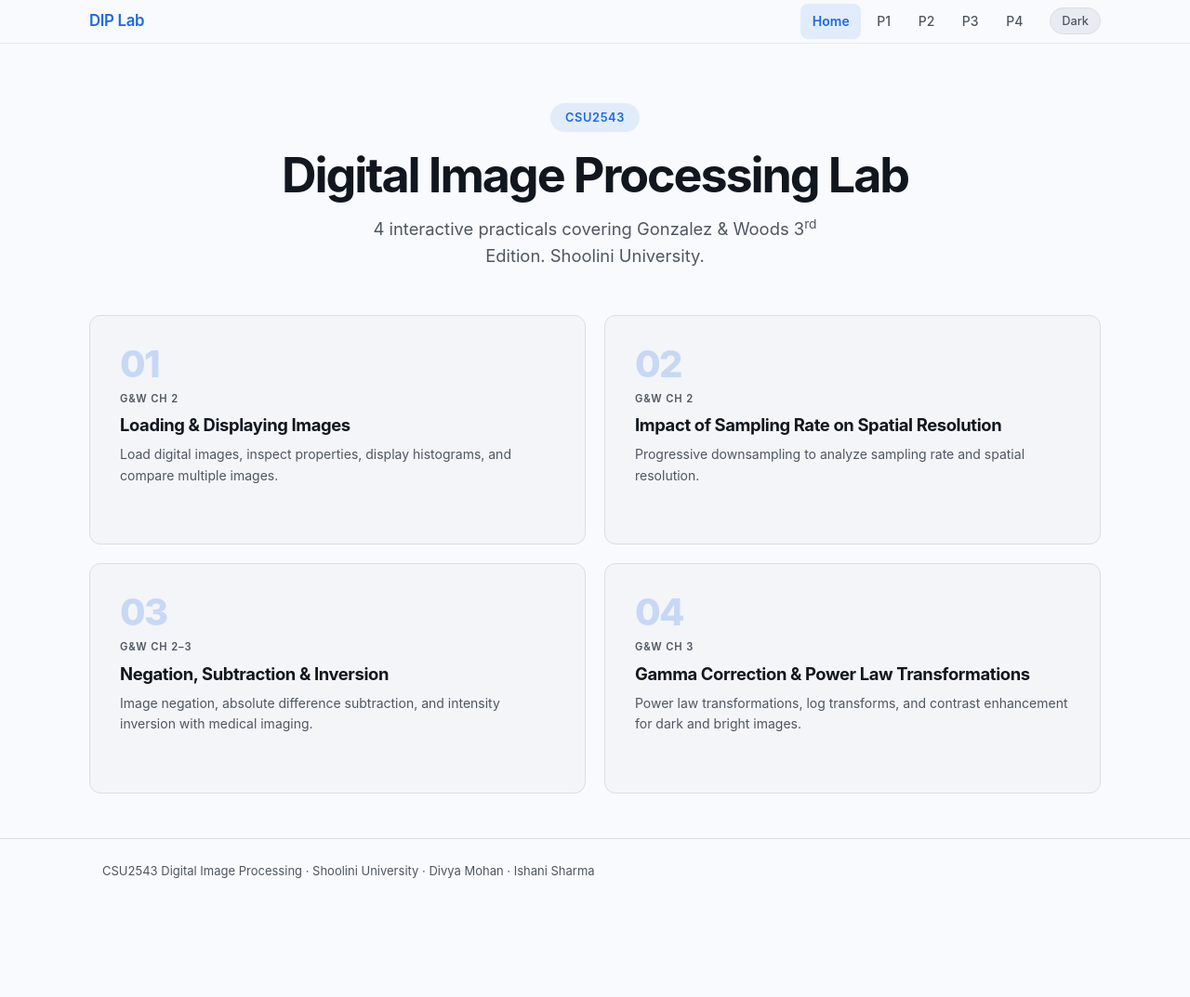
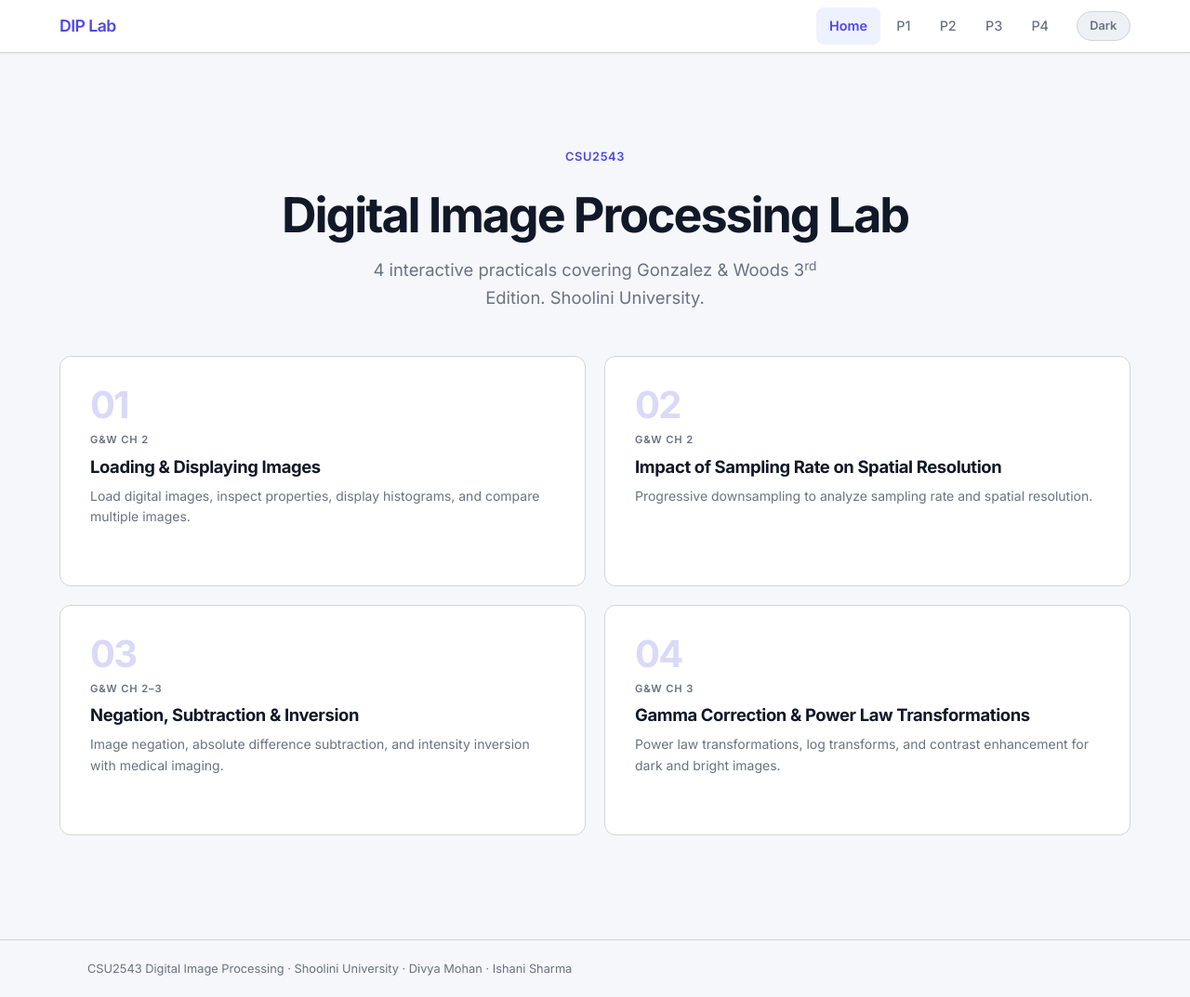
Before and after one commit to divyamohan1993/dip-practical, a Flask app: page / in a window 1280 px wide. Shown: the whole page at 93% size. Before the commit the page ends 945 px from the top, so only its background shows below. Run offline with Flask 3, Linux system fonts and the light colour scheme.

Commit message:
Fix CSS: replace OKLCH with hex colors, much stronger visual contrast
OKLCH colors were not rendering in Edge, making cards/buttons invisible.
Switched to proven hex color palette (indigo accent on warm gray surfaces).
Cards now have visible white backgrounds, proper borders, shadow depth.
Buttons are solid indigo with white text and hover effects.

Co-Authored-By: Claude Opus 4.6 (1M context) <noreply@anthropic.com>

```diff
--- a/app/static/css/base.css
+++ b/app/static/css/base.css
@@ -1,286 +1,211 @@
-/* DIP Practical — Design System · OKLCH · Fluid Type · Spring Easing */
+/* DIP Practical — Design System */
 
-/* 1. Reset */
 *, *::before, *::after { box-sizing: border-box; margin: 0; padding: 0; }
 
-/* 2. Design Tokens — Light */
+/* --- Tokens: Light --- */
 :root {
-    --bg: oklch(98.5% 0.004 260);
-    --surface-1: oklch(97% 0.005 260);
-    --surface-2: oklch(94% 0.008 260);
-    --border: oklch(90% 0.01 260);
-    --text: oklch(20% 0.02 260);
-    --text-muted: oklch(45% 0.02 260);
-    --accent: oklch(55% 0.2 260);
-    --accent-hover: oklch(50% 0.22 260);
-    --accent-subtle: oklch(55% 0.2 260 / 0.1);
-    --success: oklch(52% 0.17 155);
-    --error: oklch(55% 0.22 25);
-    --warning: oklch(62% 0.18 75);
-    --font-sans: -apple-system, BlinkMacSystemFont, 'Inter', 'Segoe UI', system-ui, sans-serif;
-    --font-mono: 'JetBrains Mono', 'Fira Code', ui-monospace, monospace;
-    --radius-sm: 0.25rem;
+    --bg: #f5f7fa;
+    --surface-1: #ffffff;
+    --surface-2: #edf0f5;
+    --surface-3: #e2e6ed;
+    --border: #d1d5db;
+    --border-hover: #9ca3af;
+    --text: #111827;
+    --text-secondary: #374151;
+    --text-muted: #6b7280;
+    --accent: #4f46e5;
+    --accent-hover: #4338ca;
+    --accent-light: #eef2ff;
+    --accent-text: #3730a3;
+    --success: #059669;
+    --error: #dc2626;
+    --warning: #d97706;
+    --font-sans: 'Inter', -apple-system, BlinkMacSystemFont, 'Segoe UI', system-ui, sans-serif;
+    --font-mono: 'JetBrains Mono', 'Fira Code', ui-monospace, 'Cascadia Code', monospace;
+    --radius-sm: 0.375rem;
     --radius-md: 0.5rem;
     --radius-lg: 0.75rem;
+    --radius-xl: 1rem;
     --radius-full: 9999px;
-    --shadow-sm: 0 1px 2px oklch(20% 0.01 260 / 0.05);
-    --shadow-md: 0 4px 12px oklch(20% 0.01 260 / 0.08);
-    --shadow-lg: 0 12px 32px oklch(20% 0.01 260 / 0.1);
+    --shadow-sm: 0 1px 2px rgba(0,0,0,0.05);
+    --shadow-md: 0 4px 6px -1px rgba(0,0,0,0.07), 0 2px 4px -2px rgba(0,0,0,0.05);
+    --shadow-lg: 0 10px 25px -5px rgba(0,0,0,0.1), 0 8px 10px -6px rgba(0,0,0,0.04);
+    --shadow-xl: 0 20px 40px -8px rgba(0,0,0,0.12);
     --ease-spring: cubic-bezier(0.34, 1.56, 0.64, 1);
     --ease-out: cubic-bezier(0.16, 1, 0.3, 1);
-    --duration: 0.2s;
-    --nav-bg: oklch(98.5% 0.004 260 / 0.8);
-    --nav-border: oklch(90% 0.01 260 / 0.6);
 }
 
-/* 2b. Dark */
+/* --- Tokens: Dark --- */
 [data-theme="dark"] {
-    --bg: oklch(13% 0.01 260);
-    --surface-1: oklch(18% 0.012 260);
-    --surface-2: oklch(23% 0.014 260);
-    --border: oklch(28% 0.015 260);
-    --text: oklch(92% 0.01 260);
-    --text-muted: oklch(60% 0.015 260);
-    --accent: oklch(70% 0.18 260);
-    --accent-hover: oklch(75% 0.2 260);
-    --accent-subtle: oklch(70% 0.18 260 / 0.12);
-    --success: oklch(72% 0.17 155);
-    --error: oklch(72% 0.2 25);
-    --warning: oklch(78% 0.15 75);
-    --shadow-sm: 0 1px 2px oklch(0% 0 0 / 0.2);
-    --shadow-md: 0 4px 12px oklch(0% 0 0 / 0.3);
-    --shadow-lg: 0 12px 32px oklch(0% 0 0 / 0.4);
-    --nav-bg: oklch(13% 0.01 260 / 0.8);
-    --nav-border: oklch(28% 0.015 260 / 0.6);
+    --bg: #0f1117;
+    --surface-1: #1a1d2e;
+    --surface-2: #252836;
+    --surface-3: #2f3344;
+    --border: #374151;
+    --border-hover: #4b5563;
+    --text: #f3f4f6;
+    --text-secondary: #d1d5db;
+    --text-muted: #9ca3af;
+    --accent: #818cf8;
+    --accent-hover: #a5b4fc;
+    --accent-light: rgba(129,140,248,0.12);
+    --accent-text: #c7d2fe;
+    --success: #34d399;
+    --error: #f87171;
+    --warning: #fbbf24;
+    --shadow-sm: 0 1px 2px rgba(0,0,0,0.3);
+    --shadow-md: 0 4px 6px rgba(0,0,0,0.4);
+    --shadow-lg: 0 10px 25px rgba(0,0,0,0.5);
+    --shadow-xl: 0 20px 40px rgba(0,0,0,0.6);
 }
 
-/* Theme transition — toggled via JS */
+/* Theme transition */
 .theme-transitioning, .theme-transitioning *, .theme-transitioning *::before, .theme-transitioning *::after {
-    transition: background-color 0.3s var(--ease-out), color 0.3s var(--ease-out),
-                border-color 0.3s var(--ease-out), box-shadow 0.3s var(--ease-out) !important;
+    transition: background-color 0.3s ease, color 0.3s ease, border-color 0.3s ease, box-shadow 0.3s ease !important;
 }
 
-/* 3. Typography */
-html { scroll-behavior: smooth; -webkit-text-size-adjust: 100%; text-size-adjust: 100%; }
-
+/* --- Typography --- */
+html { scroll-behavior: smooth; }
 body {
     font-family: var(--font-sans);
     background: var(--bg);
     color: var(--text);
-    font-size: clamp(0.9375rem, 0.875rem + 0.25vw, 1.0625rem);
+    font-size: 16px;
     line-height: 1.65;
     min-height: 100vh;
     -webkit-font-smoothing: antialiased;
-    -moz-osx-font-smoothing: grayscale;
+}
+h1, h2, h3, h4, h5, h6 { font-family: var(--font-sans); color: var(--text); font-weight: 700; letter-spacing: -0.025em; line-height: 1.25; }
+h1 { font-size: clamp(1.875rem, 1.5rem + 1.5vw, 2.75rem); }
+h2 { font-size: clamp(1.5rem, 1.25rem + 1vw, 2rem); margin-bottom: 1.5rem; }
+h3 { font-size: clamp(1.125rem, 1rem + 0.5vw, 1.375rem); }
+h4 { font-size: 1.125rem; }
+a { color: var(--accent); text-decoration: none; transition: color 0.15s; }
+a:hover { color: var(--accent-hover); }
+code, pre { font-family: var(--font-mono); font-size: 0.875em; }
+code { background: var(--surface-2); padding: 0.125em 0.375em; border-radius: var(--radius-sm); }
+p { max-width: 72ch; }
+
+/* --- Layout --- */
+.container { width: 100%; max-width: 1200px; margin: 0 auto; padding: 0 1.5rem; }
+#main-content { padding: 2rem 0 4rem; }
+#main-content > .container > h2:first-child {
+    padding-bottom: 0.75rem;
+    border-bottom: 3px solid var(--accent);
+    display: inline-block;
+    margin-bottom: 2rem;
 }
 
-h1, h2, h3, h4, h5, h6 {
-    font-family: var(--font-sans);
-    color: var(--text);
-    font-weight: 650;
-    letter-spacing: -0.03em;
-    line-height: 1.2;
+/* --- Navbar --- */
+.dip-navbar {
+    position: sticky; top: 0; z-index: 100;
+    background: var(--surface-1);
+    border-bottom: 1px solid var(--border);
+    box-shadow: var(--shadow-sm);
 }
-h1 { font-size: clamp(1.75rem, 1.4rem + 1.5vw, 2.75rem); }
-h2 { font-size: clamp(1.35rem, 1.15rem + 1vw, 2rem); }
-h3 { font-size: clamp(1.15rem, 1rem + 0.6vw, 1.5rem); }
-h4 { font-size: clamp(1rem, 0.95rem + 0.3vw, 1.2rem); }
-p { max-width: 68ch; }
+[data-theme="dark"] .dip-navbar { background: rgba(15,17,23,0.95); backdrop-filter: blur(12px); -webkit-backdrop-filter: blur(12px); }
+.dip-navbar .navbar-brand { font-weight: 800; font-size: 1.1rem; color: var(--accent) !important; letter-spacing: -0.03em; }
+.dip-navbar .nav-link {
+    color: var(--text-muted) !important; font-weight: 500; font-size: 0.9rem;
+    padding: 0.5rem 0.85rem !important; border-radius: var(--radius-md);
+    transition: all 0.15s ease;
+}
+.dip-navbar .nav-link:hover { color: var(--text) !important; background: var(--surface-2); }
+.dip-navbar .nav-link.active { color: var(--accent) !important; background: var(--accent-light); font-weight: 600; }
+.dip-navbar .navbar-toggler { border: 1px solid var(--border); padding: 0.35rem 0.6rem; }
+.dip-navbar .navbar-toggler-icon { width: 1.2em; height: 1.2em; }
+[data-theme="dark"] .dip-navbar .navbar-toggler-icon { filter: invert(1); }
 
-/* Page title */
-main > .container > h2:first-child {
-    margin-bottom: 1.75rem;
-    padding-bottom: 1rem;
-    border-bottom: 2px solid var(--accent);
-    display: inline-block;
+/* --- Theme Toggle --- */
+.theme-toggle {
+    padding: 0.35rem 0.85rem; margin-left: 0.75rem;
+    border: 1px solid var(--border); border-radius: var(--radius-full);
+    background: var(--surface-2); color: var(--text-muted);
+    font-size: 0.8rem; font-weight: 600; cursor: pointer;
+    transition: all 0.15s ease;
 }
+.theme-toggle:hover { border-color: var(--accent); color: var(--accent); background: var(--accent-light); }
 
-a { color: var(--accent); text-decoration: none; transition: color var(--duration) var(--ease-out); }
-a:hover { color: var(--accent-hover); }
-code, pre, .code-block { font-family: var(--font-mono); font-size: 0.9em; }
-
-/* 4. Layout */
-.container { width: 100%; max-width: 72rem; margin-inline: auto; padding-inline: clamp(1rem, 0.5rem + 2vw, 2rem); }
-.main-content { max-width: 72rem; margin-inline: auto; padding: clamp(1.5rem, 1rem + 2vw, 3rem) clamp(1rem, 0.5rem + 2vw, 2rem) 4rem; }
-
-/* 5. Navigation */
-.dip-navbar {
-    position: sticky;
-    top: 0;
-    z-index: 100;
-    background: var(--nav-bg);
-    backdrop-filter: blur(12px);
-    -webkit-backdrop-filter: blur(12px);
-    border-bottom: 1px solid var(--nav-border);
-    padding: 0.25rem 0;
-}
-.dip-navbar .navbar-brand {
-    font-weight: 700; font-size: 1.05rem; color: var(--accent) !important; letter-spacing: -0.02em;
-}
-.dip-navbar .nav-link {
-    color: var(--text-muted) !important;
-    font-weight: 500;
-    font-size: 0.875rem;
-    padding: 0.45rem 0.8rem !important;
-    border-radius: var(--radius-md);
-    transition: color var(--duration) var(--ease-out), background var(--duration) var(--ease-out);
-}
-.dip-navbar .nav-link:hover { color: var(--text) !important; background: var(--accent-subtle); }
-.dip-navbar .nav-link.active {
-    color: var(--accent) !important;
-    background: var(--accent-subtle);
-    font-weight: 600;
-}
-.dip-navbar .nav-item { position: relative; }
-.dip-navbar .navbar-toggler { color: var(--text); border: 1px solid var(--border); }
-.dip-navbar .navbar-toggler-icon { filter: var(--toggler-filter, none); }
-[data-theme="dark"] { --toggler-filter: invert(1); }
-
-/* 6. Theme Toggle */
-.theme-toggle {
-    display: inline-flex;
-    align-items: center;
-    justify-content: center;
-    padding: 0.25rem 0.75rem;
-    margin-left: 0.75rem;
-    border: 1px solid var(--border);
-    border-radius: var(--radius-full);
-    background: var(--surface-2);
-    color: var(--text-muted);
-    font-size: 0.8rem;
-    font-weight: 500;
-    cursor: pointer;
-    flex-shrink: 0;
-    transition: background var(--duration) var(--ease-out), border-color var(--duration) var(--ease-out), color var(--duration) var(--ease-out);
-}
-.theme-toggle:hover { border-color: var(--accent); color: var(--text); }
-
-/* 7. Footer */
-.dip-footer { border-top: 1px solid var(--border); padding: 1.5rem 0; text-align: center; font-size: 0.8125rem; color: var(--text-muted); line-height: 1.7; }
-.dip-footer .footer-inner p { margin-bottom: 0.1rem; }
-.dip-footer .footer-course { font-weight: 600; font-size: 0.875rem; color: var(--text); margin-bottom: 0.25rem; }
-.dip-footer .footer-people .footer-sep { margin: 0 0.4rem; opacity: 0.4; }
-.dip-footer .footer-textbook { opacity: 0.65; }
-.dip-footer .footer-institution { opacity: 0.55; font-size: 0.75rem; }
-.dip-footer .footer-link a { color: var(--accent); font-weight: 600; }
-.dip-footer .footer-link a:hover { color: var(--accent-hover); }
-
-/* Site footer (simple) */
-.site-footer { border-top: 1px solid var(--border); padding: 1.5rem 0; text-align: center; color: var(--text-muted); font-size: 0.8125rem; }
+/* --- Footer --- */
+.site-footer { border-top: 1px solid var(--border); padding: 1.25rem 0; text-align: center; font-size: 0.8rem; color: var(--text-muted); }
 .site-footer p { margin: 0; }
 
-/* 8. Toast */
+/* --- Toast --- */
 .toast {
     position: fixed; bottom: 1.5rem; right: 1.5rem;
     background: var(--surface-1); color: var(--text);
-    padding: 0.75rem 1.25rem;
-    border-radius: var(--radius-lg);
-    border: 1px solid var(--border);
-    border-left: 3px solid var(--accent);
-    box-shadow: var(--shadow-lg);
-    font-size: 0.875rem; z-index: 1000;
+    padding: 0.875rem 1.25rem; border-radius: var(--radius-lg);
+    border: 1px solid var(--border); border-left: 4px solid var(--accent);
+    box-shadow: var(--shadow-lg); font-size: 0.875rem; z-index: 1000;
     transform: translateY(120%); opacity: 0;
-    transition: transform 0.35s var(--ease-spring), opacity 0.25s var(--ease-out);
+    transition: transform 0.35s var(--ease-spring), opacity 0.2s ease;
 }
 .toast.visible { transform: translateY(0); opacity: 1; }
-.toast.toast-success { border-left-color: var(--success); }
-.toast.toast-error { border-left-color: var(--error); }
 
-/* 9. Loading */
+/* --- Loading --- */
 .loading-spinner { display: inline-flex; align-items: center; gap: 0.5rem; color: var(--text-muted); font-size: 0.875rem; }
 .loading-spinner::before {
-    content: ''; width: 1.125rem; height: 1.125rem;
+    content: ''; width: 18px; height: 18px;
     border: 2px solid var(--border); border-top-color: var(--accent);
     border-radius: 50%; animation: spin 0.7s linear infinite;
 }
 @keyframes spin { to { transform: rotate(360deg); } }
 .loading-overlay {
-    position: absolute; inset: 0;
-    background: oklch(from var(--bg) l c h / 0.7);
-    backdrop-filter: blur(4px); -webkit-backdrop-filter: blur(4px);
+    position: absolute; inset: 0; background: rgba(255,255,255,0.8);
     display: flex; align-items: center; justify-content: center;
     z-index: 10; border-radius: var(--radius-lg);
 }
+[data-theme="dark"] .loading-overlay { background: rgba(15,17,23,0.8); }
 
-/* 10. Utilities */
+/* --- Utilities --- */
 .hidden { display: none !important; }
 .text-center { text-align: center; }
 .mt-1 { margin-top: 0.5rem; }
 .mt-2 { margin-top: 1rem; }
-.mt-3 { margin-top: 1.5rem; }
 .mb-1 { margin-bottom: 0.5rem; }
 .mb-2 { margin-bottom: 1rem; }
-.relative { position: relative; }
-.coming-soon { text-align: center; padding: 3rem 1.5rem; }
-.coming-soon-badge {
-    display: inline-block; background: var(--accent); color: white;
-    padding: 0.4rem 1.25rem; border-radius: var(--radius-full);
-    font-size: 0.75rem; font-weight: 600; letter-spacing: 0.1em;
-    text-transform: uppercase; margin-bottom: 0.75rem;
-}
-.coming-soon h3 { font-size: clamp(1.1rem, 1rem + 0.5vw, 1.35rem); margin-bottom: 0.4rem; }
-.coming-soon p { color: var(--text-muted); font-size: 0.9rem; max-width: 32rem; margin-inline: auto; }
 
-/* 11. Accessibility */
+/* --- Accessibility --- */
 .skip-link {
     position: absolute; top: -100%; left: 1rem; z-index: 10000;
-    background: var(--accent); color: white;
-    padding: 0.6rem 1.25rem;
+    background: var(--accent); color: #fff; padding: 0.6rem 1.25rem;
     border-radius: 0 0 var(--radius-md) var(--radius-md);
     font-weight: 600; font-size: 0.875rem; text-decoration: none;
-    transition: top var(--duration) var(--ease-out);
 }
-.skip-link:focus { top: 0; }
+.skip-link:focus { top: 0; color: #fff; }
 :focus-visible { outline: 2px solid var(--accent); outline-offset: 2px; }
-a:focus-visible, button:focus-visible, [tabindex]:focus-visible,
-input:focus-visible, select:focus-visible, textarea:focus-visible {
-    outline: 2px solid var(--accent); outline-offset: 3px; border-radius: var(--radius-sm);
-}
-.sr-only {
-    position: absolute; width: 1px; height: 1px; padding: 0; margin: -1px;
-    overflow: hidden; clip: rect(0, 0, 0, 0); white-space: nowrap; border: 0;
-}
+.sr-only { position: absolute; width: 1px; height: 1px; padding: 0; margin: -1px; overflow: hidden; clip: rect(0,0,0,0); white-space: nowrap; border: 0; }
 @media (prefers-reduced-motion: reduce) {
-    *, *::before, *::after {
-        animation-duration: 0.01ms !important; animation-iteration-count: 1 !important;
-        transition-duration: 0.01ms !important; scroll-behavior: auto !important;
-    }
-    html { scroll-behavior: auto; }
-}
-@supports not (backdrop-filter: blur(1px)) {
-    .dip-navbar { background: var(--surface-1); }
+    *, *::before, *::after { animation-duration: 0.01ms !important; transition-duration: 0.01ms !important; scroll-behavior: auto !important; }
 }
 
-/* 12. Print */
+/* --- Print --- */
 .print-front-page, .print-header { display: none; }
 @media print {
     .print-front-page {
         display: flex !important; flex-direction: column; align-items: center; justify-content: center;
-        min-height: 100vh; page-break-after: always; text-align: center;
-        font-family: var(--font-sans), 'Times New Roman', serif;
-        padding: 3rem 2rem; background: white !important; color: black !important;
+        min-height: 100vh; page-break-after: always; text-align: center; padding: 3rem 2rem;
+        background: white !important; color: black !important;
     }
-    .print-front-page .university-name { font-size: 1.6rem; font-weight: 700; text-transform: uppercase; letter-spacing: 0.05em; margin-bottom: 0.5rem; }
+    .print-front-page .university-name { font-size: 1.6rem; font-weight: 700; text-transform: uppercase; margin-bottom: 0.5rem; }
     .print-front-page .department { font-size: 1rem; margin-bottom: 2rem; color: #333; }
-    .print-front-page .subject-title { font-size: 2rem; font-weight: 700; margin-bottom: 0.5rem; border-top: 2px solid #333; border-bottom: 2px solid #333; padding: 0.75rem 2rem; }
+    .print-front-page .subject-title { font-size: 2rem; font-weight: 700; border-top: 2px solid #333; border-bottom: 2px solid #333; padding: 0.75rem 2rem; margin-bottom: 0.5rem; }
     .print-front-page .subject-code { font-size: 1.1rem; font-weight: 600; color: #555; margin-bottom: 2.5rem; }
     .print-front-page .practical-title { font-size: 1.4rem; font-weight: 600; margin-bottom: 3rem; }
     .print-front-page .details-table { border-collapse: collapse; font-size: 1rem; margin: 0 auto; text-align: left; }
-    .print-front-page .details-table td { padding: 0.4rem 1rem; vertical-align: top; }
-    .print-front-page .details-table td:first-child { font-weight: 700; white-space: nowrap; }
-    .print-front-page .session { margin-top: 2.5rem; font-size: 1rem; color: #555; }
+    .print-front-page .details-table td { padding: 0.4rem 1rem; }
+    .print-front-page .details-table td:first-child { font-weight: 700; }
+    .print-front-page .session { margin-top: 2.5rem; color: #555; }
     .dip-navbar, .theme-toggle, .skip-link, #toast, .btn-run, .image-select, select,
-    .btn-pair, input[type="range"], .slider-group, .no-print, footer, .main-header, .university-banner { display: none !important; }
-    body { background: white !important; color: black !important; font-size: 11pt; line-height: 1.5; }
-    .main-content { padding: 0 !important; margin: 0 !important; }
+    .btn-pair, input[type="range"], .slider-group, .no-print, footer { display: none !important; }
+    body { background: white !important; color: black !important; font-size: 11pt; }
     .container { max-width: 100% !important; padding: 0 1cm !important; }
-    .section-card { background: white !important; border: 1px solid #ccc !important; page-break-inside: avoid; margin-bottom: 1rem !important; padding: 1rem !important; }
-    .theory-box { background: #f5f5f5 !important; border-left: 3px solid #333 !important; color: black !important; }
-    .analysis-box { background: #f5f5f5 !important; color: black !important; page-break-inside: avoid; }
-    .result-img { max-width: 90% !important; page-break-inside: avoid; }
+    .section-card { background: white !important; border: 1px solid #ccc !important; page-break-inside: avoid; }
+    .theory-box { background: #f5f5f5 !important; border-left: 3px solid #333 !important; }
+    .analysis-box { background: #f5f5f5 !important; page-break-inside: avoid; }
     h1, h2, h3, h4 { color: black !important; page-break-after: avoid; }
     img { max-width: 100% !important; }
-    .print-header { display: block !important; text-align: center; border-bottom: 2px solid #333; padding-bottom: 0.5rem; margin-bottom: 1.5rem; page-break-after: avoid; }
+    .print-header { display: block !important; text-align: center; border-bottom: 2px solid #333; padding-bottom: 0.5rem; margin-bottom: 1.5rem; }
     .print-header .ph-university { font-size: 0.9rem; font-weight: 700; text-transform: uppercase; }
     .print-header .ph-subject { font-size: 1.1rem; font-weight: 700; margin: 0.25rem 0; }
     .print-header .ph-meta { font-size: 0.8rem; color: #555; }
```
Also changed, not shown: app/static/css/components.css (+91 -218 lines).
